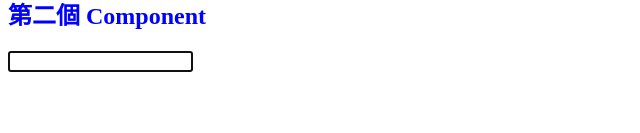
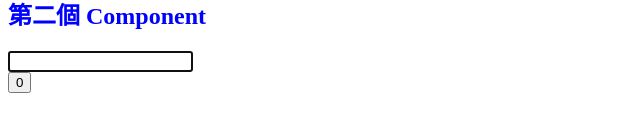
Before and after one commit to HsiaoHungWang/vue-s803, a Vue app: page / in a window 1280 px wide. Shown: the part 167-300 px from the top of the page, without its empty margins (0-640 px from the left). Built offline with nearby package versions, Linux system fonts and the light colour scheme.

Commit message:
ref()宣告的資料讀值時要加上.value屬性

```diff
--- a/src/App.vue
+++ b/src/App.vue
@@ -1,5 +1,6 @@
 <script setup>
 import AbcComponent from './components/AbcComponent.vue';
+import CountComponent from './components/CountComponent.vue';
 import FirstComponent from './components/FirstComponent.vue';
 
 
@@ -11,6 +12,7 @@
   <h2>Hello, Vue!!</h2>
   <FirstComponent></FirstComponent>
   <AbcComponent></AbcComponent>
+  <CountComponent></CountComponent>
   <!-- <abc-component></abc-component> -->
 </template>
 
--- /dev/null
+++ b/src/components/CountComponent.vue
@@ -0,0 +1,20 @@
+<script setup>
+import { ref } from 'vue';
+
+    const count = ref(0);
+
+    const add = ()=>{
+        count.value++;
+    }
+
+</script>
+
+<template>
+    <div>
+  <button @click="add">{{ count }}</button>
+    </div>
+</template>
+
+<style lang="css" scoped>
+
+</style>
```
